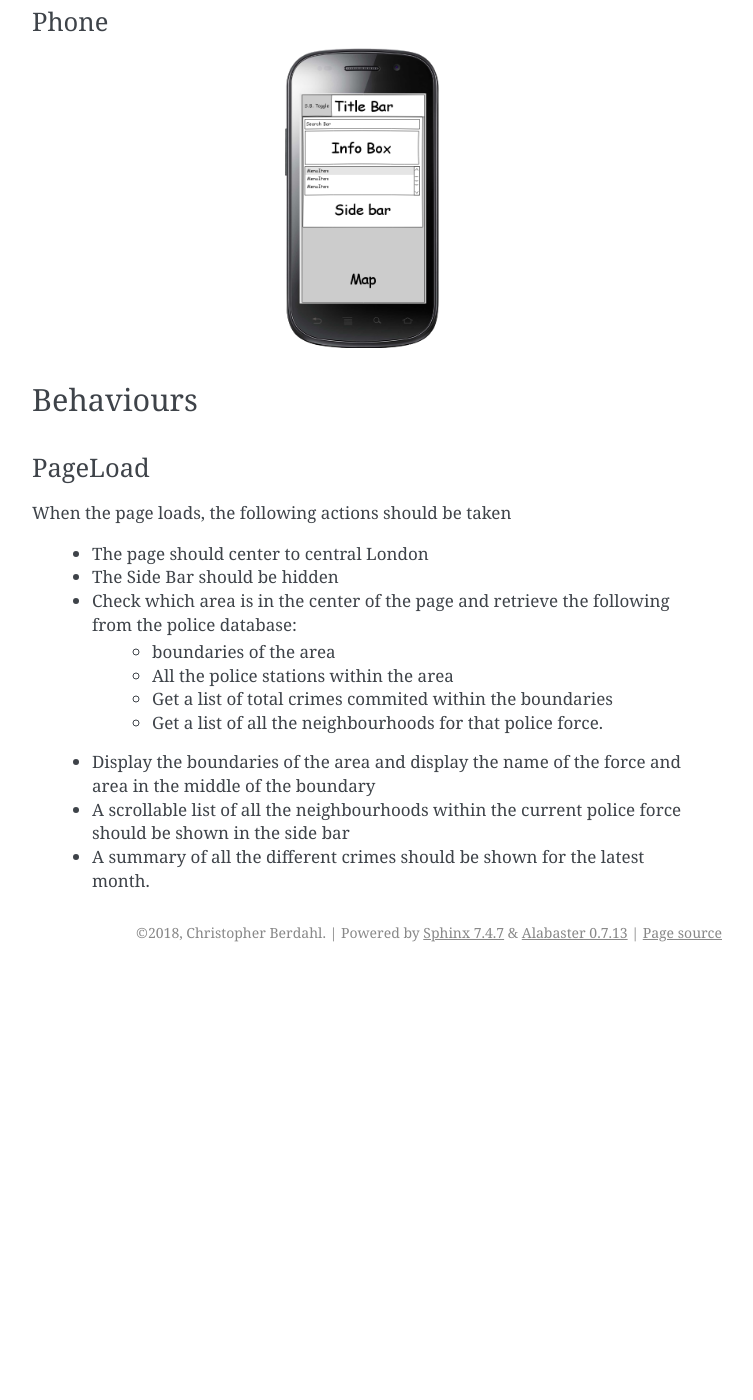
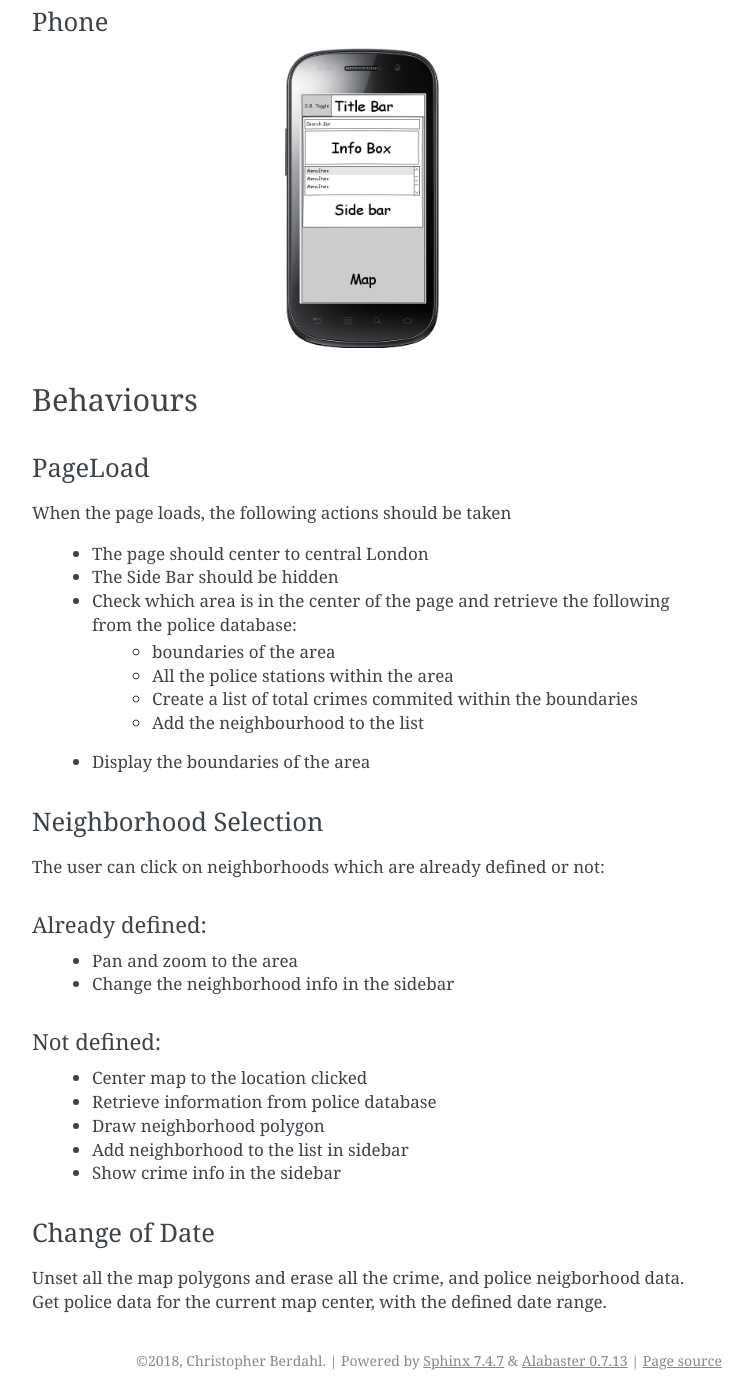
Before and after one commit to tordne/Neighborhood-Map, a Sphinx documentation site: the page built from docs/topics/BDD.rst, in a window 1280 px wide and 1400 px high, scrolled down 1231 px. Shown: the whole window, without its empty margins (388-1141 px from the left). Built offline with Sphinx 7.4.7, drawn with Linux system fonts in a browser that asks for light colours; before the commit the page ends 2203 px from its top, so only the background shows below that; some of the changed text lies outside the part shown.

Commit message:
Docs: Add: Behaviours for page clicks

```diff
--- a/docs/topics/BDD.rst
+++ b/docs/topics/BDD.rst
@@ -47,8 +47,30 @@ When the page loads, the following actions should be taken
 	* Check which area is in the center of the page and retrieve the following from the police database:
 		* boundaries of the area
 		* All the police stations within the area
-		* Get a list of total crimes commited within the boundaries
-		* Get a list of all the neighbourhoods for that police force.
-	* Display the boundaries of the area and display the name of the force and area in the middle of the boundary
-	* A scrollable list of all the neighbourhoods within the current police force should be shown in the side bar
-	* A summary of all the different crimes should be shown for the latest month.
+		* Create a list of total crimes commited within the boundaries
+		* Add the neighbourhood to the list
+	* Display the boundaries of the area
+
+Neighborhood Selection
+^^^^^^^^^^^^^^^^^^^^^^
+The user can click on neighborhoods which are already defined or not:
+
+Already defined:
+++++++++++++++++
+
+	* Pan and zoom to the area
+	* Change the neighborhood info in the sidebar
+
+Not defined:
+++++++++++++
+
+	* Center map to the location clicked
+	* Retrieve information from police database
+	* Draw neighborhood polygon
+	* Add neighborhood to the list in sidebar
+	* Show crime info in the sidebar
+
+Change of Date
+^^^^^^^^^^^^^^
+Unset all the map polygons and erase all the crime, and police neigborhood data.
+Get police data for the current map center, with the defined date range.
```
